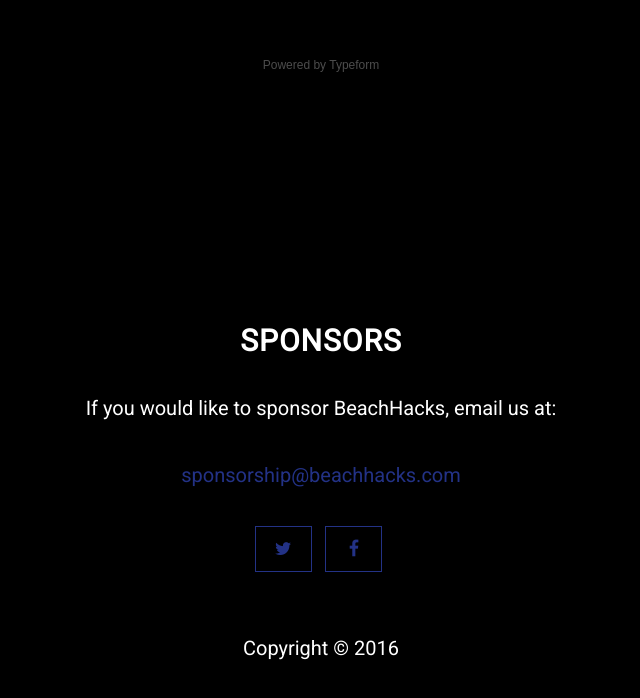
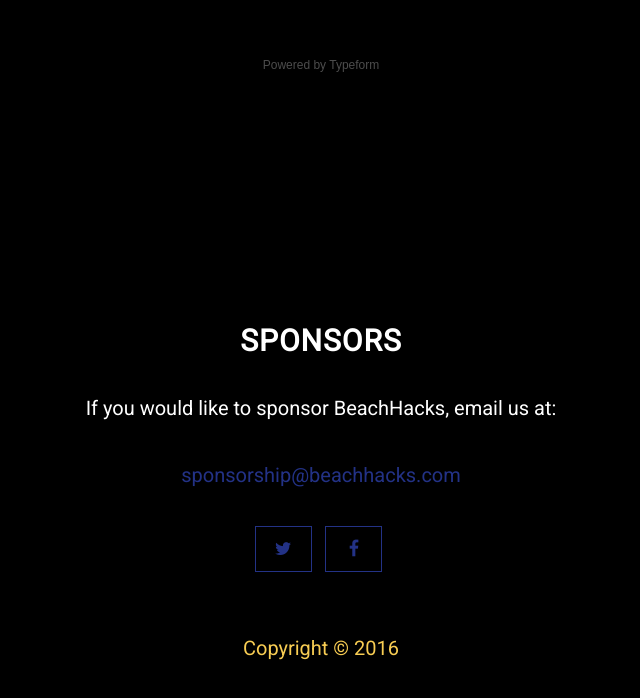
Before and after one commit to BeachHacks/BeachHacks-2018, a plain HTML site: page index.html in a window 1280 px wide. Shown: the part 3868-4566 px from the top of the page, without its empty margins (319-959 px from the left). Drawn offline with Linux system fonts and the light colour scheme; a script that the page names is missing.

Commit message:
changed copyright color to our yellow color

```diff
--- a/css/grayscale.css
+++ b/css/grayscale.css
@@ -368,3 +368,7 @@ body {
     color: #f8cd53;
 
 }
+
+.copyright-text p {
+    color: #f8cd53;
+}
--- a/index.html
+++ b/index.html
@@ -178,7 +178,9 @@
     <!-- Footer -->
     <footer>
         <div class="container text-center">
+          <div class="copyright-text">
             <p>Copyright &copy; 2016</p>
+          </div>
         </div>
     </footer>
 
```
